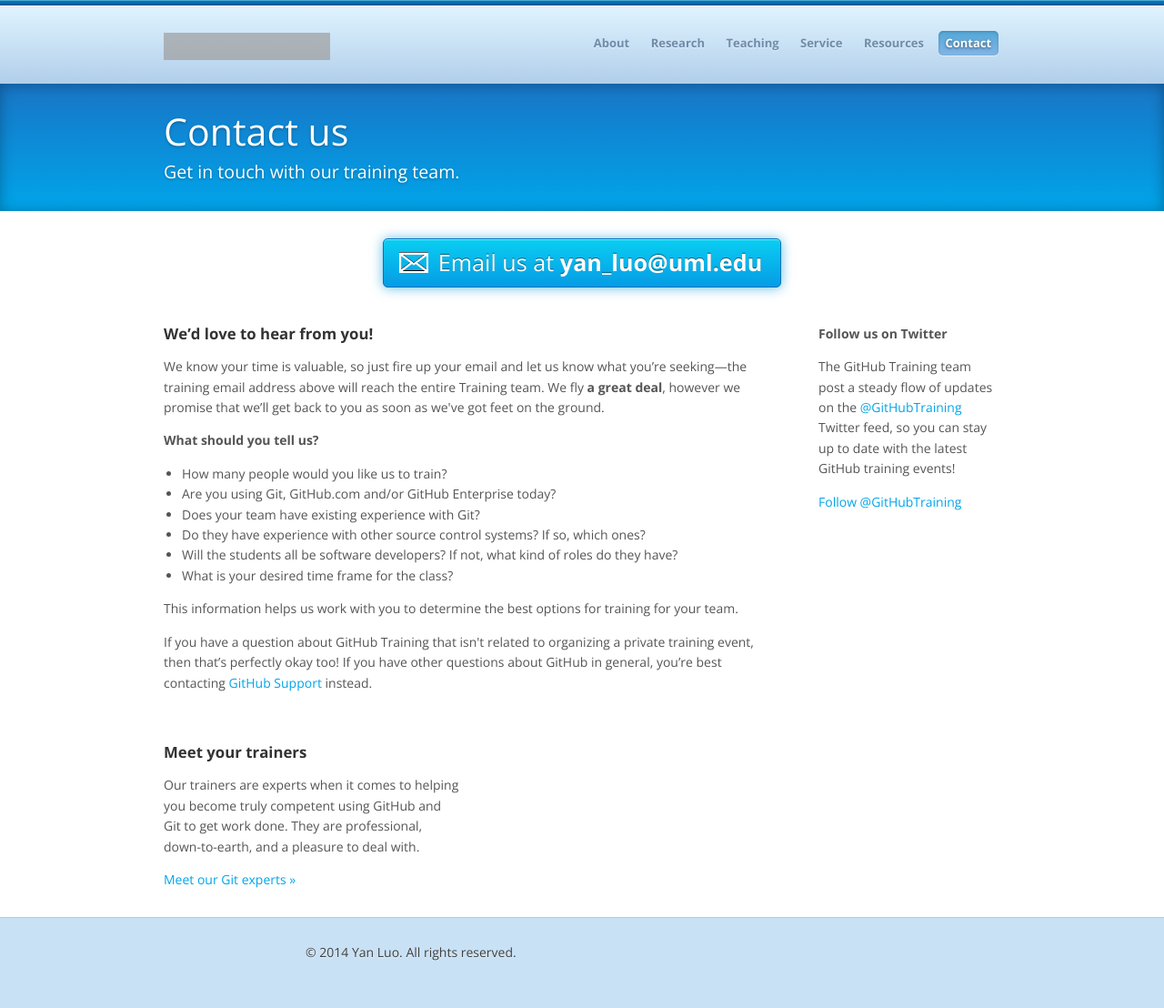
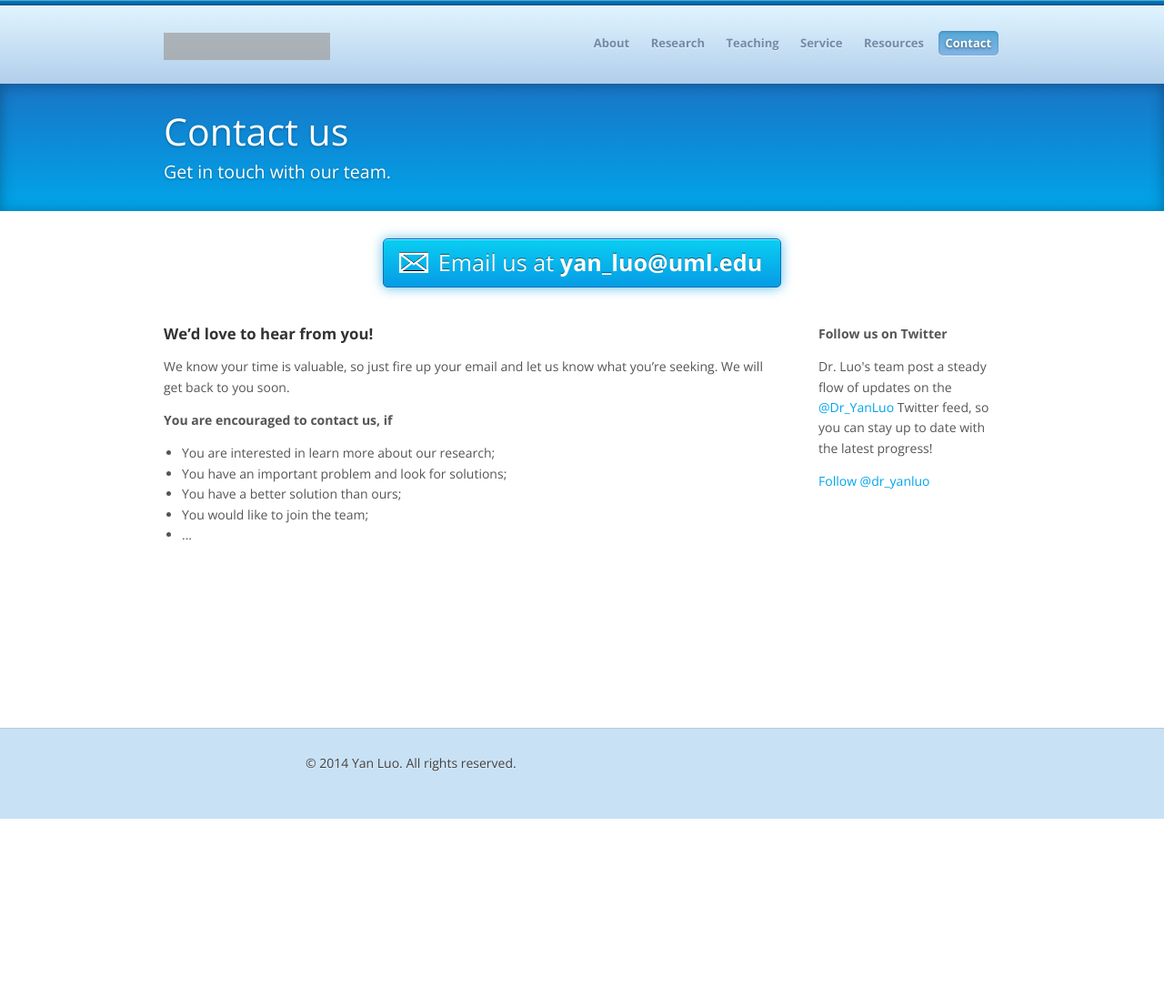
Before and after one commit to eliedaou/acanetsDev, a Jekyll site: the page built from contact/index.html, in a window 1280 px wide. Shown: the whole page at 91% size. Built offline with Jekyll 4.4.1, drawn with Linux system fonts in a browser that asks for light colours; Markdown is read by kramdown in place of the engine named in the settings; comment, search, counter and statistics services are not loaded; after the commit the page ends 900 px from its top, so only the background shows below that; grey boxes are pictures that could not be loaded.

Commit message:
update contact page

```diff
--- a/_includes/page_bottom.html
+++ b/_includes/page_bottom.html
@@ -6,9 +6,9 @@
         <p>We love hearing from people, so if you have any questions about Dr. Yan Luo's work or are interested in work with him, get in touch right away.</p>
         <p class="more"><a href="/contact/" class="">Contact Dr. Yan Luo »</a></p>
       {% else %}
-        <h3>Meet your trainers</h3>
+        <!--h3>Meet your trainers</h3>
         <p>Our trainers are experts when it comes to helping you become truly competent using GitHub and Git to get work done. They are professional, down-to-earth, and a pleasure to deal with.</p>
-        <p class="more"><a href="/trainers/" class="">Meet our Git experts »</a></p>
+        <p class="more"><a href="/trainers/" class="">Meet our Git experts »</a></p-->
       {% endunless %}
     </div>
   </div>
--- a/contact/index.html
+++ b/contact/index.html
@@ -3,7 +3,7 @@ layout: default
 body_class: contact
 title: Contact us
 html_title: Contact us
-byline: Get in touch with our training team.
+byline: Get in touch with our team.
 ---
 
 <div class="container">
@@ -15,28 +15,26 @@ byline: Get in touch with our training team.
   <div class="three-quarters">
     <div class="content">
       <h3>We’d love to hear from you!</h3>
-      <p>We know your time is valuable, so just fire up your email and let us know what you’re seeking—the training email address above will reach the entire Training team. We fly <strong>a great deal</strong>, however we promise that we’ll get back to you as soon as we've got feet on the ground.</p>
+      <p>We know your time is valuable, so just fire up your email and let us know what you’re seeking. We will get back to you soon.</p>
 
-      <h4>What should you tell us?</h4>
+      <h4>You are encouraged to contact us, if</h4>
       <ul>
-        <li>How many people would you like us to train?</li>
-        <li>Are you using Git, GitHub.com and/or GitHub Enterprise today?</li>
-        <li>Does your team have existing experience with Git?</li>
-        <li>Do they have experience with other source control systems? If so, which ones?</li>
-        <li>Will the students all be software developers? If not, what kind of roles do they have?</li>
-        <li>What is your desired time frame for the class?</li>
+        <li>You are interested in learn more about our research;</li>
+        <li>You have an important problem and look for solutions;</li>
+        <li>You have a better solution than ours; </li>
+        <li>You would like to join the team;</li>
+        <li>...</li>
       </ul>
 
-      <p>This information helps us work with you to determine the best options for training for your team.</p>
 
-      <p>If you have a question about GitHub Training that isn't related to organizing a private training event, then that’s perfectly okay too! If you have other questions about GitHub in general, you’re best contacting <a href="https://github.com/contact">GitHub Support</a> instead.</p>
+      <!--p>If you have a question about GitHub Training that isn't related to organizing a private training event, then that’s perfectly okay too! If you have other questions about GitHub in general, you’re best contacting <a href="https://github.com/contact">GitHub Support</a> instead.</p-->
     </div>
   </div>
   <div class="quarter">
     <div class="content">
       <h4>Follow us on Twitter</h4>
-      <p>The GitHub Training team post a steady flow of updates on the <a href="http://twitter.com/githubtraining">@GitHubTraining</a> Twitter feed, so you can stay up to date with the latest GitHub training events!</p>
-      <a href="https://twitter.com/GitHubTraining" class="twitter-follow-button" data-show-count="false">Follow @GitHubTraining</a>
+      <p>Dr. Luo's team post a steady flow of updates on the <a href="http://twitter.com/dr_yanluo">@Dr_YanLuo</a> Twitter feed, so you can stay up to date with the latest progress!</p>
+      <a href="https://twitter.com/dr_yanluo" class="twitter-follow-button" data-show-count="false">Follow @dr_yanluo</a>
       <script>!function(d,s,id){var js,fjs=d.getElementsByTagName(s)[0];if(!d.getElementById(id)){js=d.createElement(s);js.id=id;js.src="//platform.twitter.com/widgets.js";fjs.parentNode.insertBefore(js,fjs);}}(document,"script","twitter-wjs");</script>
     </div>
   </div>
```
